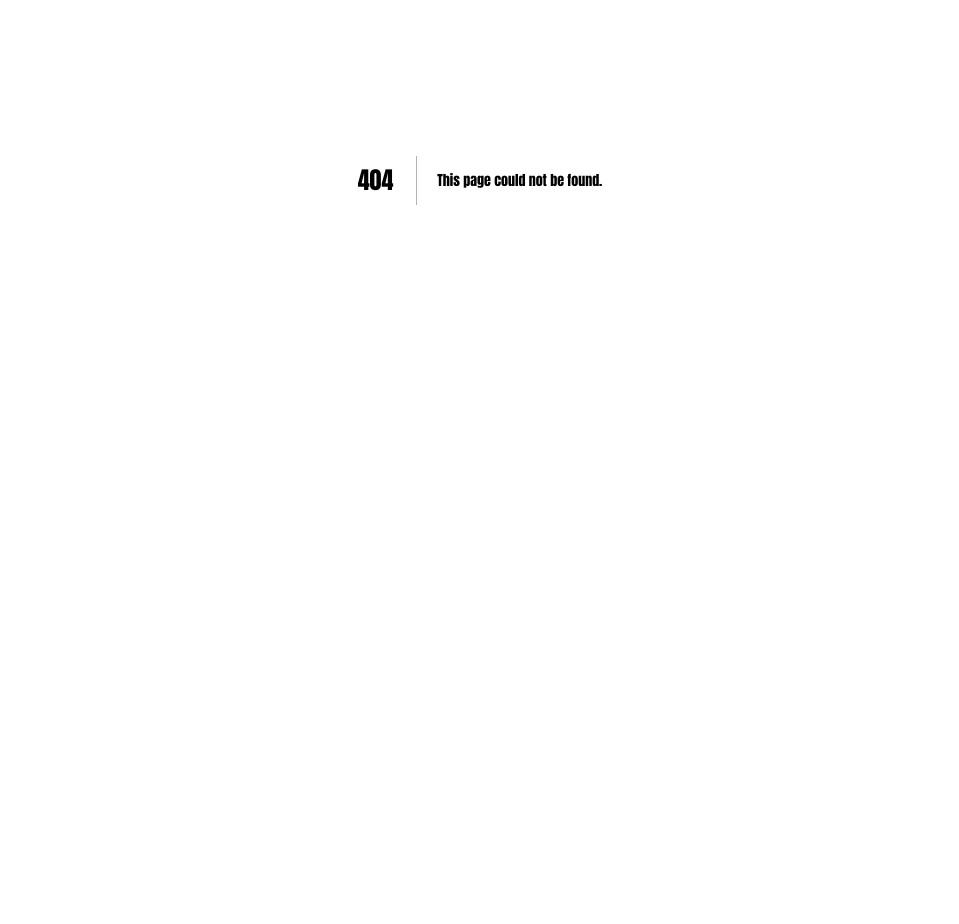
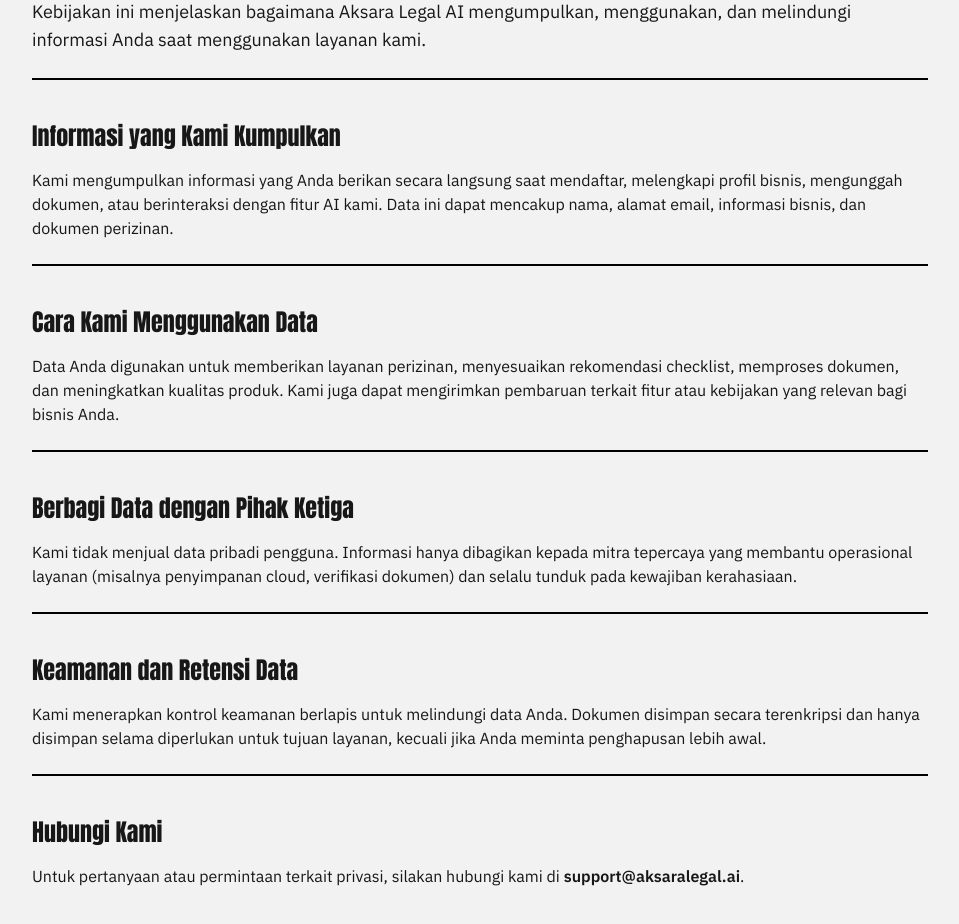
Before and after one commit to Sumbu-Labs/Aksara-Legal-AI, a Next.js app in the folder frontend/: page /privacy in a window 1280 px wide. Before the commit this address had no page. Shown: the part 220-1144 px from the top of the page, without its empty margins (160-1119 px from the left). Before the commit the page ends 800 px from the top, so only its background shows below. Built offline with nearby package versions, Linux system fonts and the light colour scheme.

Commit message:
feat(privacy): create PrivacyPage component with policy details

```diff
--- /dev/null
+++ b/frontend/src/app/(public)/privacy/page.tsx
@@ -0,0 +1,56 @@
+export default function PrivacyPage() {
+  return (
+    <main className="min-h-screen bg-background px-4 py-16">
+      <div className="mx-auto max-w-4xl space-y-10 text-neutral-dark">
+        <header className="space-y-4 border-b-2 border-black pb-6">
+          <h1 className="font-heading text-4xl font-bold leading-tight md:text-5xl">Kebijakan Privasi</h1>
+          <p className="text-lg text-neutral-mid">
+            Kebijakan ini menjelaskan bagaimana Aksara Legal AI mengumpulkan, menggunakan, dan melindungi informasi Anda saat
+            menggunakan layanan kami.
+          </p>
+        </header>
+
+        <section className="space-y-4 border-b-2 border-black pb-6">
+          <h2 className="font-heading text-2xl font-semibold">Informasi yang Kami Kumpulkan</h2>
+          <p>
+            Kami mengumpulkan informasi yang Anda berikan secara langsung saat mendaftar, melengkapi profil bisnis, mengunggah
+            dokumen, atau berinteraksi dengan fitur AI kami. Data ini dapat mencakup nama, alamat email, informasi bisnis, dan
+            dokumen perizinan.
+          </p>
+        </section>
+
+        <section className="space-y-4 border-b-2 border-black pb-6">
+          <h2 className="font-heading text-2xl font-semibold">Cara Kami Menggunakan Data</h2>
+          <p>
+            Data Anda digunakan untuk memberikan layanan perizinan, menyesuaikan rekomendasi checklist, memproses dokumen, dan
+            meningkatkan kualitas produk. Kami juga dapat mengirimkan pembaruan terkait fitur atau kebijakan yang relevan bagi
+            bisnis Anda.
+          </p>
+        </section>
+
+        <section className="space-y-4 border-b-2 border-black pb-6">
+          <h2 className="font-heading text-2xl font-semibold">Berbagi Data dengan Pihak Ketiga</h2>
+          <p>
+            Kami tidak menjual data pribadi pengguna. Informasi hanya dibagikan kepada mitra tepercaya yang membantu operasional
+            layanan (misalnya penyimpanan cloud, verifikasi dokumen) dan selalu tunduk pada kewajiban kerahasiaan.
+          </p>
+        </section>
+
+        <section className="space-y-4 border-b-2 border-black pb-6">
+          <h2 className="font-heading text-2xl font-semibold">Keamanan dan Retensi Data</h2>
+          <p>
+            Kami menerapkan kontrol keamanan berlapis untuk melindungi data Anda. Dokumen disimpan secara terenkripsi dan hanya
+            disimpan selama diperlukan untuk tujuan layanan, kecuali jika Anda meminta penghapusan lebih awal.
+          </p>
+        </section>
+
+        <section className="space-y-4">
+          <h2 className="font-heading text-2xl font-semibold">Hubungi Kami</h2>
+          <p>
+            Untuk pertanyaan atau permintaan terkait privasi, silakan hubungi kami di <span className="font-semibold">support@aksaralegal.ai</span>.
+          </p>
+        </section>
+      </div>
+    </main>
+  );
+}
```
